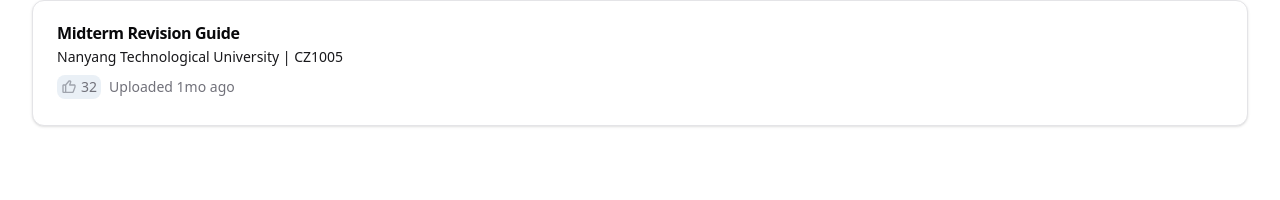
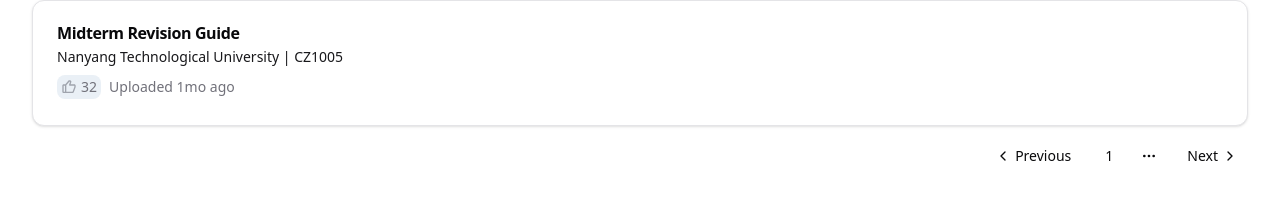
Before and after one commit to joshualwf/note-share, a Next.js app: page / in a window 1280 px wide. Shown: the part 1361-1561 px from the top of the page. Built offline with nearby package versions, Linux system fonts and the light colour scheme.

Commit message:
add pagination

```diff
--- a/src/app/page.tsx
+++ b/src/app/page.tsx
@@ -8,6 +8,15 @@ import FilterSheet from "@/components/FilterSheet";
 import { TypeAnimation } from "react-type-animation";
 import { Button } from "@/components/ui/button";
 import { FolderPlus } from "lucide-react";
+import {
+  Pagination,
+  PaginationContent,
+  PaginationEllipsis,
+  PaginationItem,
+  PaginationLink,
+  PaginationNext,
+  PaginationPrevious,
+} from "@/components/ui/pagination";
 
 export default function Home() {
   const [sortBy, setSortBy] = useState<"Popularity" | "Latest">("Popularity");
@@ -147,6 +156,22 @@ export default function Home() {
               uploadTime={doc.uploadTime}
             />
           ))}
+          <Pagination className="justify-end">
+            <PaginationContent>
+              <PaginationItem>
+                <PaginationPrevious href="#" />
+              </PaginationItem>
+              <PaginationItem>
+                <PaginationLink href="#">1</PaginationLink>
+              </PaginationItem>
+              <PaginationItem>
+                <PaginationEllipsis />
+              </PaginationItem>
+              <PaginationItem>
+                <PaginationNext href="#" />
+              </PaginationItem>
+            </PaginationContent>
+          </Pagination>
         </div>
       </div>
     </>
--- /dev/null
+++ b/src/components/ui/pagination.tsx
@@ -0,0 +1,118 @@
+import * as React from "react";
+import { ChevronLeft, ChevronRight, MoreHorizontal } from "lucide-react";
+
+import { cn } from "@/lib/utils";
+import { ButtonProps, buttonVariants } from "@/components/ui/button";
+import Link from "next/link";
+
+const Pagination = ({ className, ...props }: React.ComponentProps<"nav">) => (
+  <nav
+    role="navigation"
+    aria-label="pagination"
+    className={cn("mx-auto flex w-full justify-center", className)}
+    {...props}
+  />
+);
+Pagination.displayName = "Pagination";
+
+const PaginationContent = React.forwardRef<
+  HTMLUListElement,
+  React.ComponentProps<"ul">
+>(({ className, ...props }, ref) => (
+  <ul
+    ref={ref}
+    className={cn("flex flex-row items-center gap-1", className)}
+    {...props}
+  />
+));
+PaginationContent.displayName = "PaginationContent";
+
+const PaginationItem = React.forwardRef<
+  HTMLLIElement,
+  React.ComponentProps<"li">
+>(({ className, ...props }, ref) => (
+  <li ref={ref} className={cn("", className)} {...props} />
+));
+PaginationItem.displayName = "PaginationItem";
+
+type PaginationLinkProps = {
+  isActive?: boolean;
+} & Pick<ButtonProps, "size"> &
+  React.ComponentProps<typeof Link>;
+
+const PaginationLink = ({
+  className,
+  isActive,
+  size = "icon",
+  ...props
+}: PaginationLinkProps) => (
+  <Link
+    aria-current={isActive ? "page" : undefined}
+    className={cn(
+      buttonVariants({
+        variant: isActive ? "outline" : "ghost",
+        size,
+      }),
+      className
+    )}
+    {...props}
+  />
+);
+PaginationLink.displayName = "PaginationLink";
+
+const PaginationPrevious = ({
+  className,
+  ...props
+}: React.ComponentProps<typeof PaginationLink>) => (
+  <PaginationLink
+    aria-label="Go to previous page"
+    size="default"
+    className={cn("gap-1 pl-2.5", className)}
+    {...props}
+  >
+    <ChevronLeft className="h-4 w-4" />
+    <span>Previous</span>
+  </PaginationLink>
+);
+PaginationPrevious.displayName = "PaginationPrevious";
+
+const PaginationNext = ({
+  className,
+  ...props
+}: React.ComponentProps<typeof PaginationLink>) => (
+  <PaginationLink
+    aria-label="Go to next page"
+    size="default"
+    className={cn("gap-1 pr-2.5", className)}
+    {...props}
+  >
+    <span>Next</span>
+    <ChevronRight className="h-4 w-4" />
+  </PaginationLink>
+);
+PaginationNext.displayName = "PaginationNext";
+
+const PaginationEllipsis = ({
+  className,
+  ...props
+}: React.ComponentProps<"span">) => (
+  <span
+    aria-hidden
+    className={cn("flex h-9 w-9 items-center justify-center", className)}
+    {...props}
+  >
+    <MoreHorizontal className="h-4 w-4" />
+    <span className="sr-only">More pages</span>
+  </span>
+);
+PaginationEllipsis.displayName = "PaginationEllipsis";
+
+export {
+  Pagination,
+  PaginationContent,
+  PaginationLink,
+  PaginationItem,
+  PaginationPrevious,
+  PaginationNext,
+  PaginationEllipsis,
+};
```
